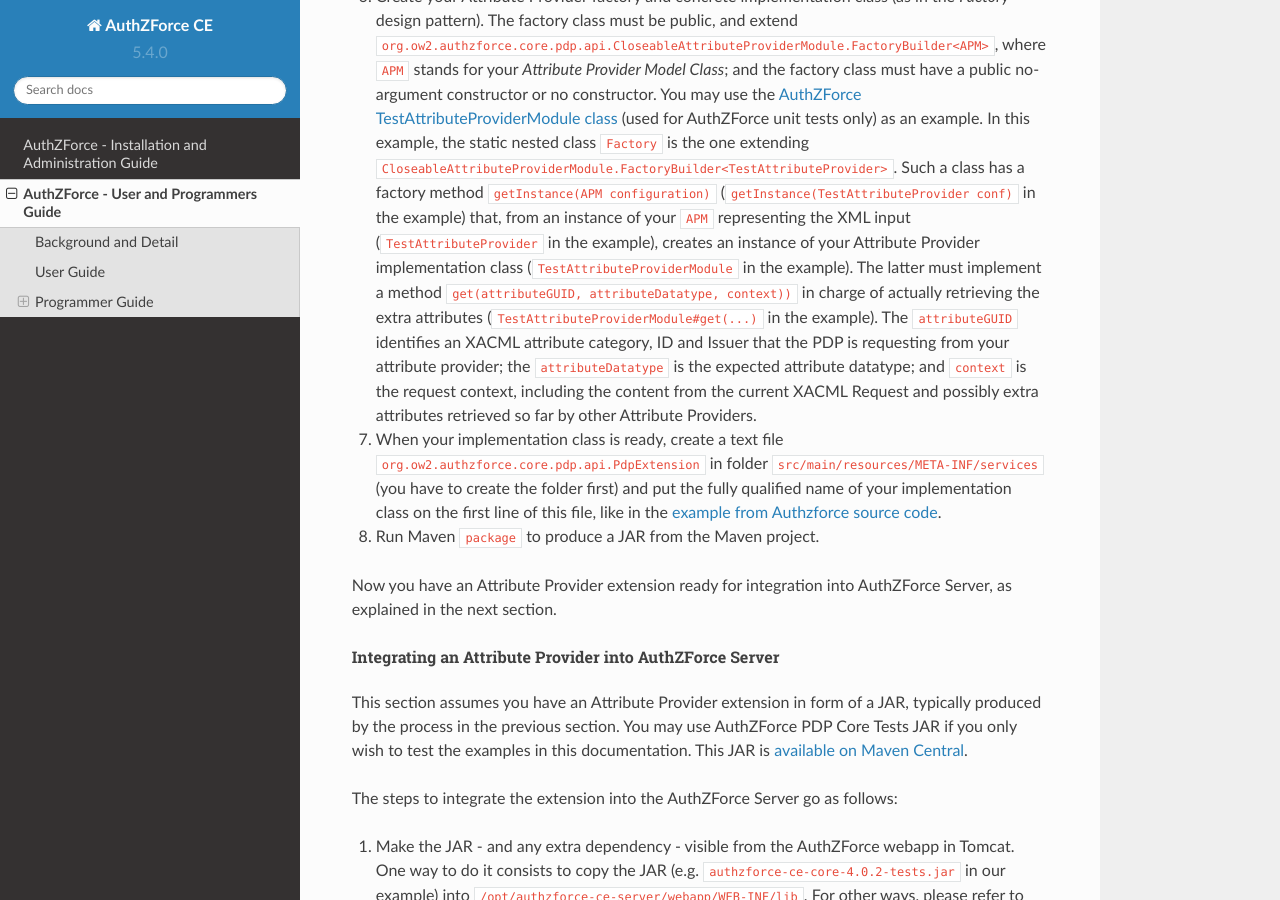
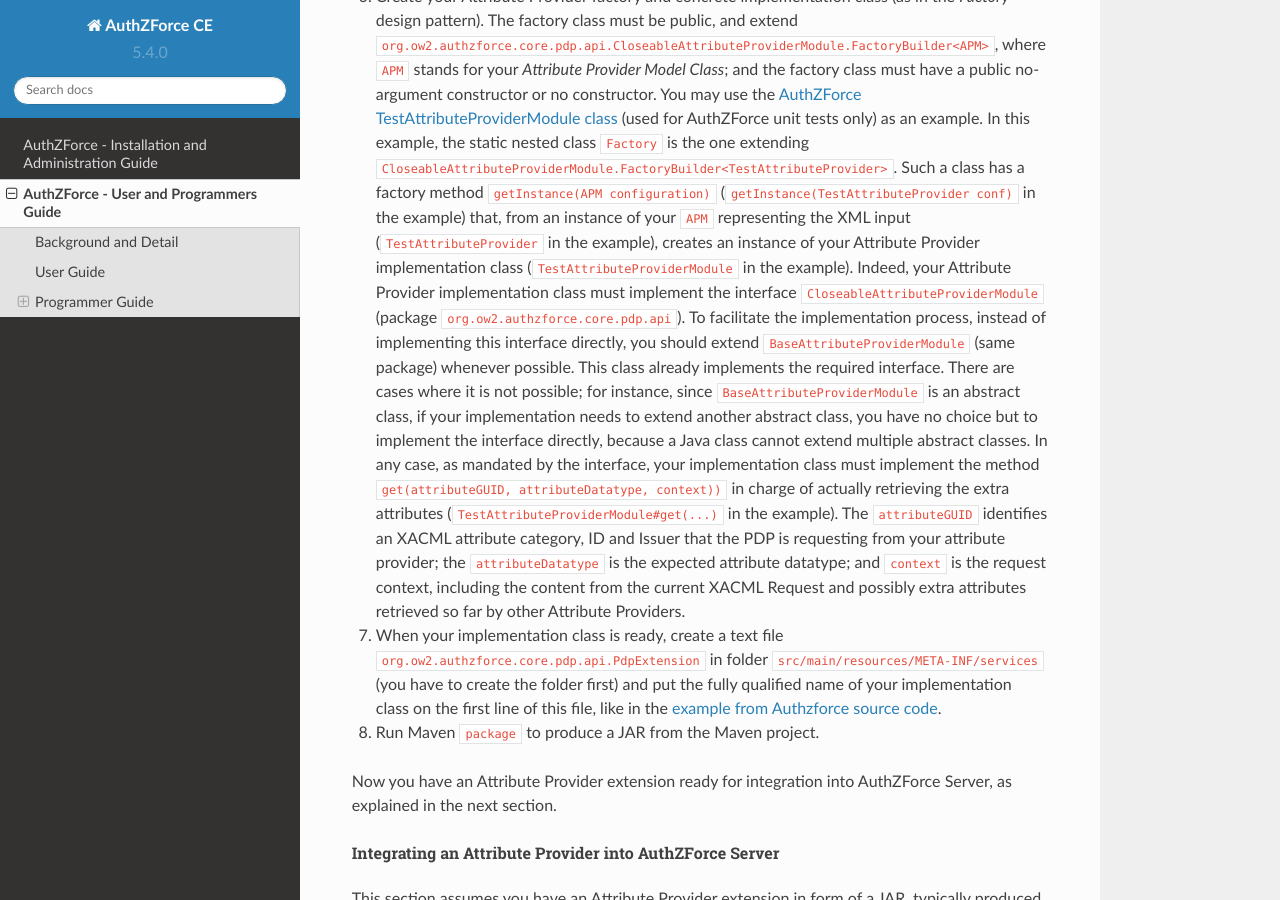
Before and after one commit to authzforce/fiware, a Sphinx documentation site: the page built from doc/UserAndProgrammersGuide.rst, in a window 1280 px wide and 900 px high, scrolled down 30095 px. Built offline with Sphinx 7.4.7 and the Read the Docs theme 2.0.0, drawn with Linux system fonts in a browser that asks for light colours; formulas are drawn with MathJax 3.

Commit message:
Added note on using BaseAttributeProvider module as superclass of AttributeProviders

```diff
--- a/doc/UserAndProgrammersGuide.rst
+++ b/doc/UserAndProgrammersGuide.rst
@@ -1398,7 +1398,8 @@
    extending ``CloseableAttributeProviderModule.FactoryBuilder<TestAttributeProvider>``. Such a class has a factory
    method ``getInstance(APM configuration)`` (``getInstance(TestAttributeProvider conf)`` in the example) that, from an
    instance of your ``APM`` representing the XML input (``TestAttributeProvider`` in the example), creates an instance
-   of your Attribute Provider implementation class (``TestAttributeProviderModule`` in the example). The latter must implement a method
+   of your Attribute Provider implementation class (``TestAttributeProviderModule`` in the example). Indeed, your Attribute Provider implementation class must implement the interface ``CloseableAttributeProviderModule`` (package ``org.ow2.authzforce.core.pdp.api``). To facilitate the implementation process,
+   instead of implementing this interface directly, you should extend ``BaseAttributeProviderModule`` (same package) whenever possible. This class already implements the required interface. There are cases where it is not possible; for instance, since ``BaseAttributeProviderModule`` is an abstract class, if your implementation needs to extend another abstract class, you have no choice but to implement the interface directly, because a Java class cannot extend multiple abstract classes. In any case, as mandated by the interface, your implementation class must implement the method
    ``get(attributeGUID, attributeDatatype, context))`` in charge of actually retrieving the extra attributes
    (``TestAttributeProviderModule#get(...)`` in the example). The ``attributeGUID`` identifies an XACML attribute
    category, ID and Issuer that the PDP is requesting from your attribute provider; the ``attributeDatatype`` is the expected attribute datatype;
```
